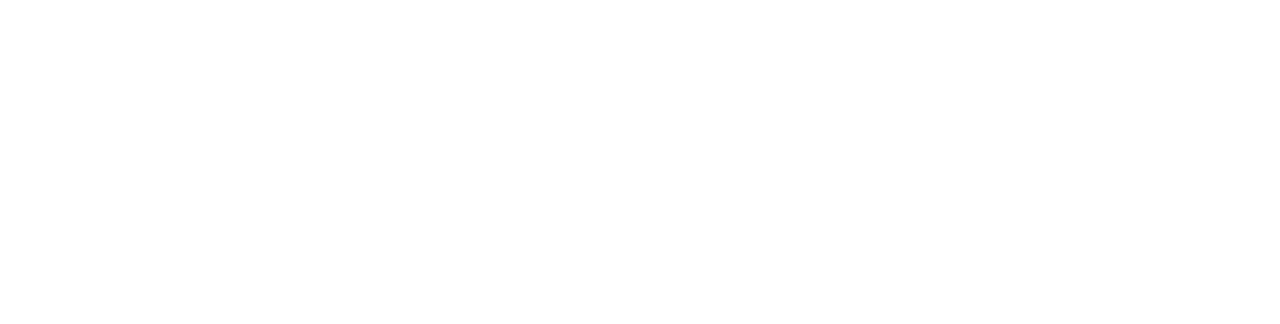
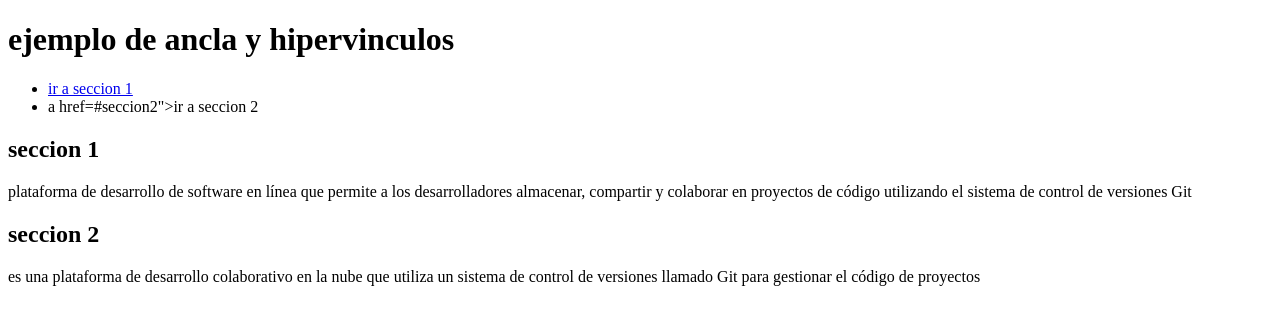
Before and after one commit to va-mu08/actividad001valeri, a plain HTML site: page index.html in a window 1280 px wide. Drawn offline with Linux system fonts and the light colour scheme.

Commit message:
actividad001valeri

```diff
--- a/index.html
+++ b/index.html
@@ -1,10 +1,28 @@
 <!DOCTYPE html>
-<html lang="en">
+<html lang="es">
 <head>
     <meta charset="UTF-8">
-    <meta name="viewport" content="width=  , initial-scale=1.0">
-    <title>home/title>
+    <meta name="viewport" content="width=device, initial-scale=1.0">
+    <title>ejemplo de anclas y hipervinculos</title>
 </head>
 <body>
+    <h1>ejemplo de ancla y hipervinculos</h1>
+    <!--hipervinculos-->
+    <nav>
+        <ul>
+            <li><a href="#seccion1">ir a seccion 1</a></li>
+            <li>a href=#seccion2">ir a seccion 2</li>
+        </ul>
+    </nav>
+    <!--secciones con anclas-->
+    <section id-"seccion1">
+        <h2>seccion 1</h2>
+        <p>plataforma de desarrollo de software en línea que permite a los desarrolladores almacenar, compartir y colaborar en proyectos de código utilizando el sistema de control de versiones Git</p>
+    </section>
+    <section id-"seccion2">
+        <h2>seccion 2</h2>
+        <p>es una plataforma de desarrollo colaborativo en la nube que utiliza un sistema de control de versiones llamado Git para gestionar el código de proyectos</p>
+    </section>
 
 </body>
+</html>
```
